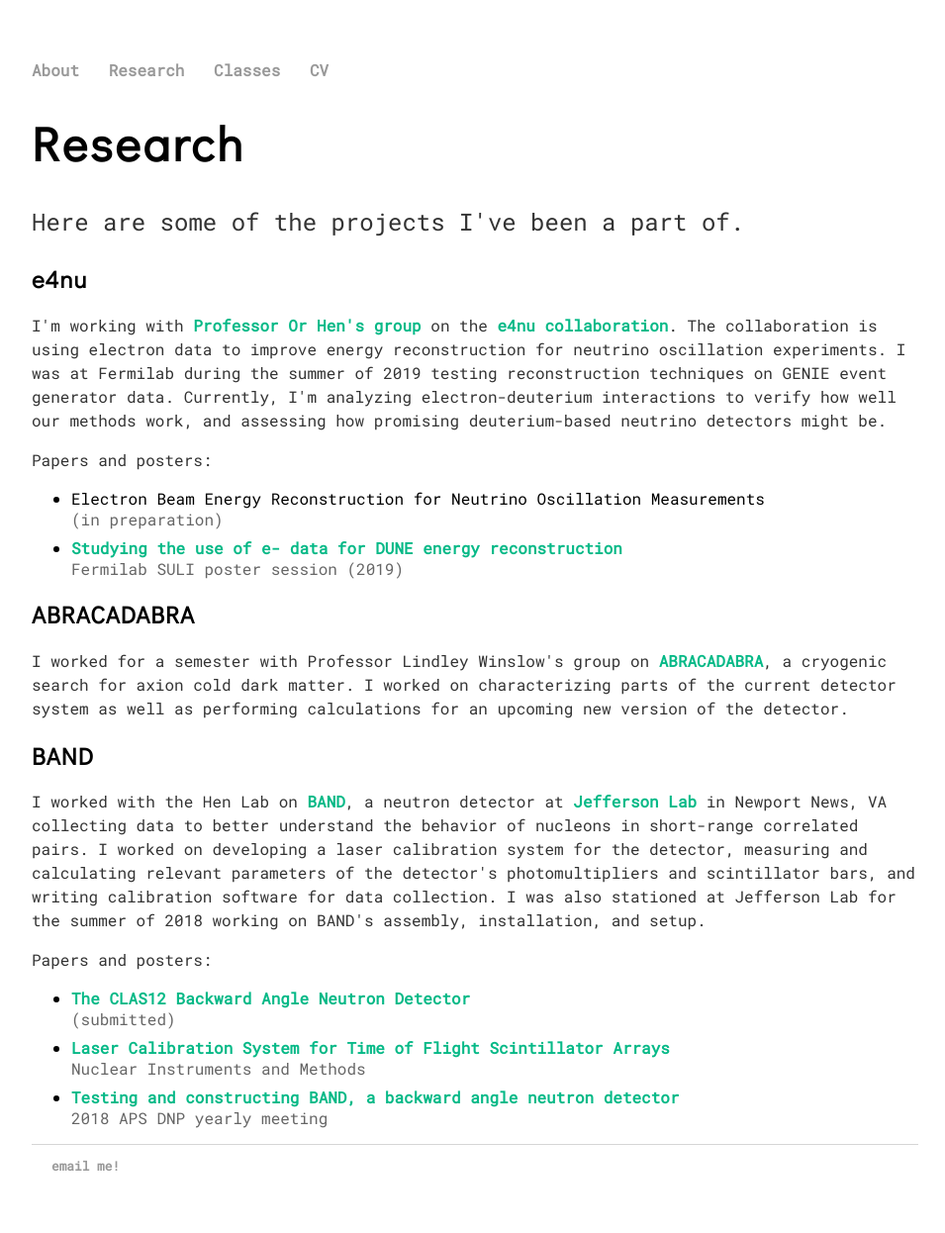
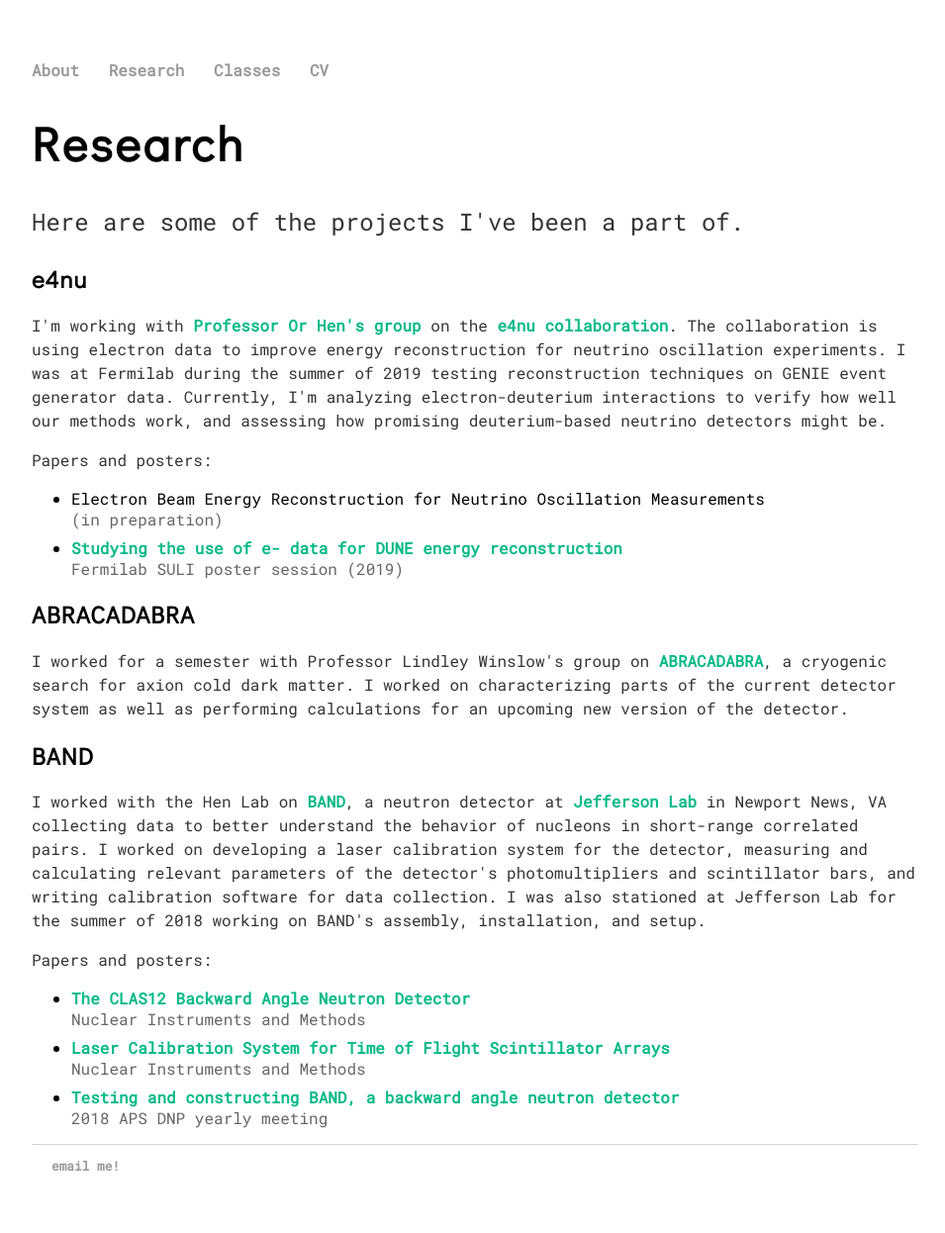
Before and after one commit to nambrath/nambrath.github.io, a Jekyll site: the page built from research/index.html, in a window 1280 px wide. Shown: the whole page at 99% size, without its empty margins (160-1115 px from the left). Built offline with Jekyll 4.4.1, drawn with Linux system fonts in a browser that asks for light colours.

Commit message:
updated clas paper link

```diff
--- a/research/index.html
+++ b/research/index.html
@@ -33,7 +33,7 @@
 		<p class="para">
 			Papers and posters:
 			<ul>
-				<li> <a href='https://arxiv.org/abs/2004.10339'>The CLAS12 Backward Angle Neutron Detector</a> <br><span class='loc'>(submitted)</span> </li>
+				<li> <a href='https://www.sciencedirect.com/science/article/pii/S0168900220307531'>The CLAS12 Backward Angle Neutron Detector</a> <br><span class='loc'>Nuclear Instruments and Methods</span> </li>
 				<li> <a href='https://www.sciencedirect.com/science/article/pii/S0168900220305738'>Laser Calibration System for Time of Flight Scintillator Arrays</a> <br><span class='loc'>Nuclear Instruments and Methods</span> </li>
 				<li> <a href="/stuff/poster.PNG">Testing and constructing BAND, a backward angle neutron detector</a> <br><span class='loc'>2018 APS DNP yearly meeting</span></li>
 			</ul>
```
